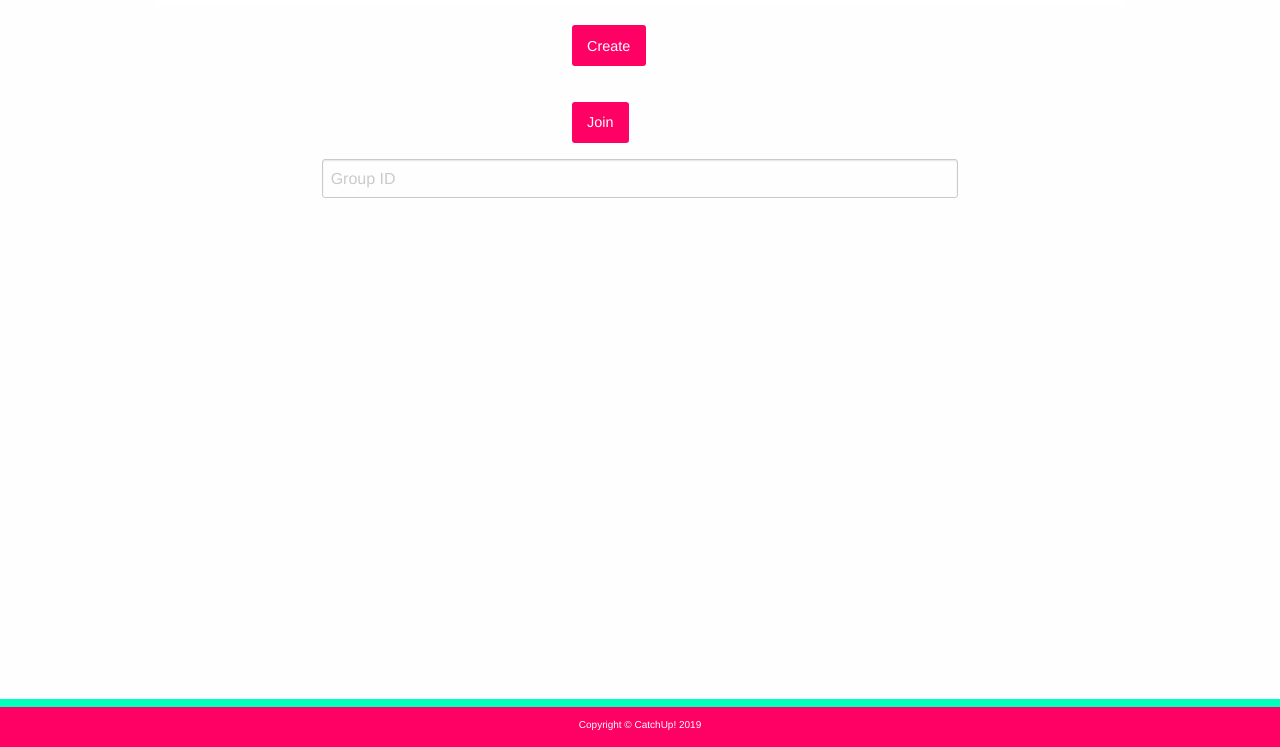
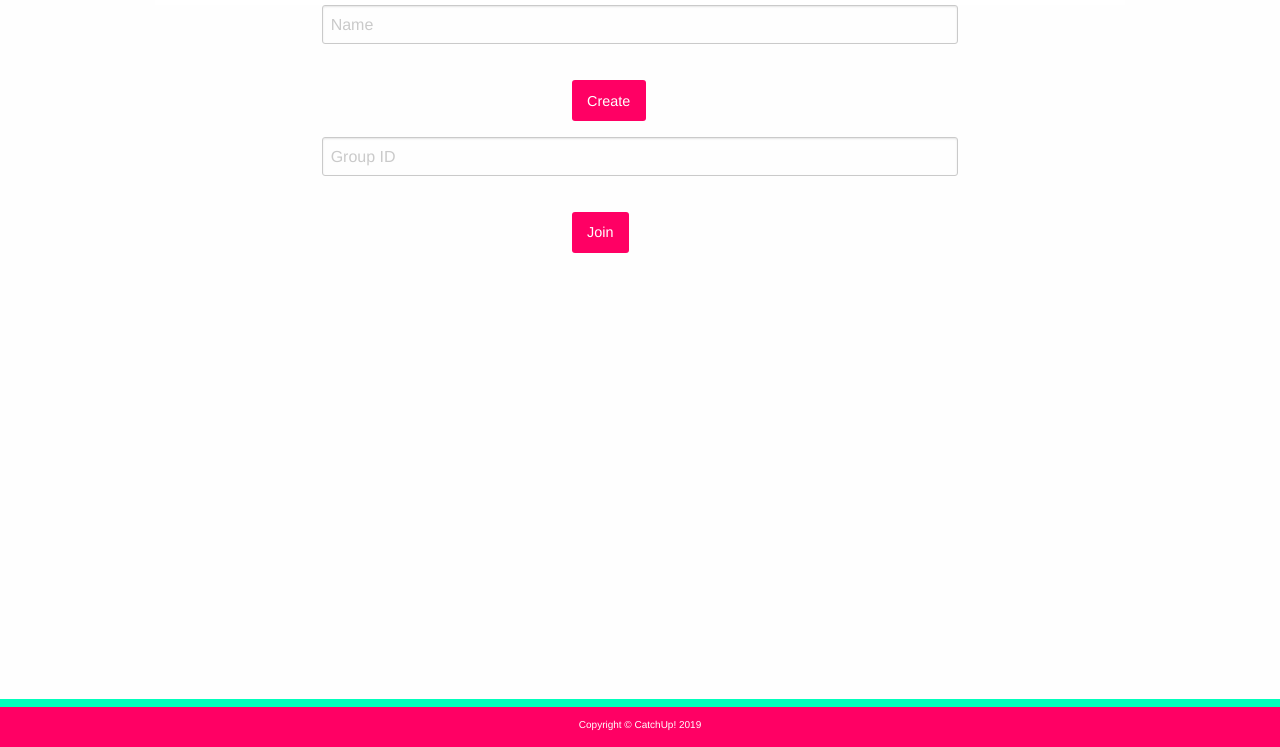
Before and after one commit to derekgeorg/catchup1, a plain HTML site: page login.html in a window 1280 px wide. Shown: the part 53-800 px from the top of the page. Drawn offline with nearby package versions, Linux system fonts and the light colour scheme.

Commit message:
updated css & html

```diff
--- a/login.html
+++ b/login.html
@@ -35,6 +35,24 @@
 
     <!--Top bar close-->
 
+    <div class="row">
+
+        <div class="column large-2">
+        </div>
+
+        <div class="column large-8">
+
+            <label id="userName">
+                <input type="text" placeholder="Name" aria-describedby="exampleHelpText">
+            </label>
+        </div>
+
+        <div class="column large-2">
+        </div>
+
+    </div>
+    <!--search bar ends here-->
+
 
     <div class="row">
 
@@ -53,6 +71,24 @@
 
     <div class="row">
 
+        <div class="column large-2">
+        </div>
+
+        <div class="column large-8">
+
+            <label id="groupId">
+                <input type="text" placeholder="Group ID" aria-describedby="exampleHelpText">
+            </label>
+        </div>
+
+        <div class="column large-2">
+        </div>
+
+    </div>
+    <!--search bar ends here-->
+
+    <div class="row">
+
             <div class="column large-5 medium-5 small-5">
             </div>
 
@@ -68,23 +104,7 @@
 
     <!--top button ends here-->
 
-    <div class="row">
 
-        <div class="column large-2">
-        </div>
-
-        <div class="column large-8">
-
-            <label>
-                <input type="text" placeholder="Group ID" aria-describedby="exampleHelpText">
-            </label>
-        </div>
-
-        <div class="column large-2">
-        </div>
-
-    </div>
-    <!--search bar ends here-->
 
 
 </div>
```
